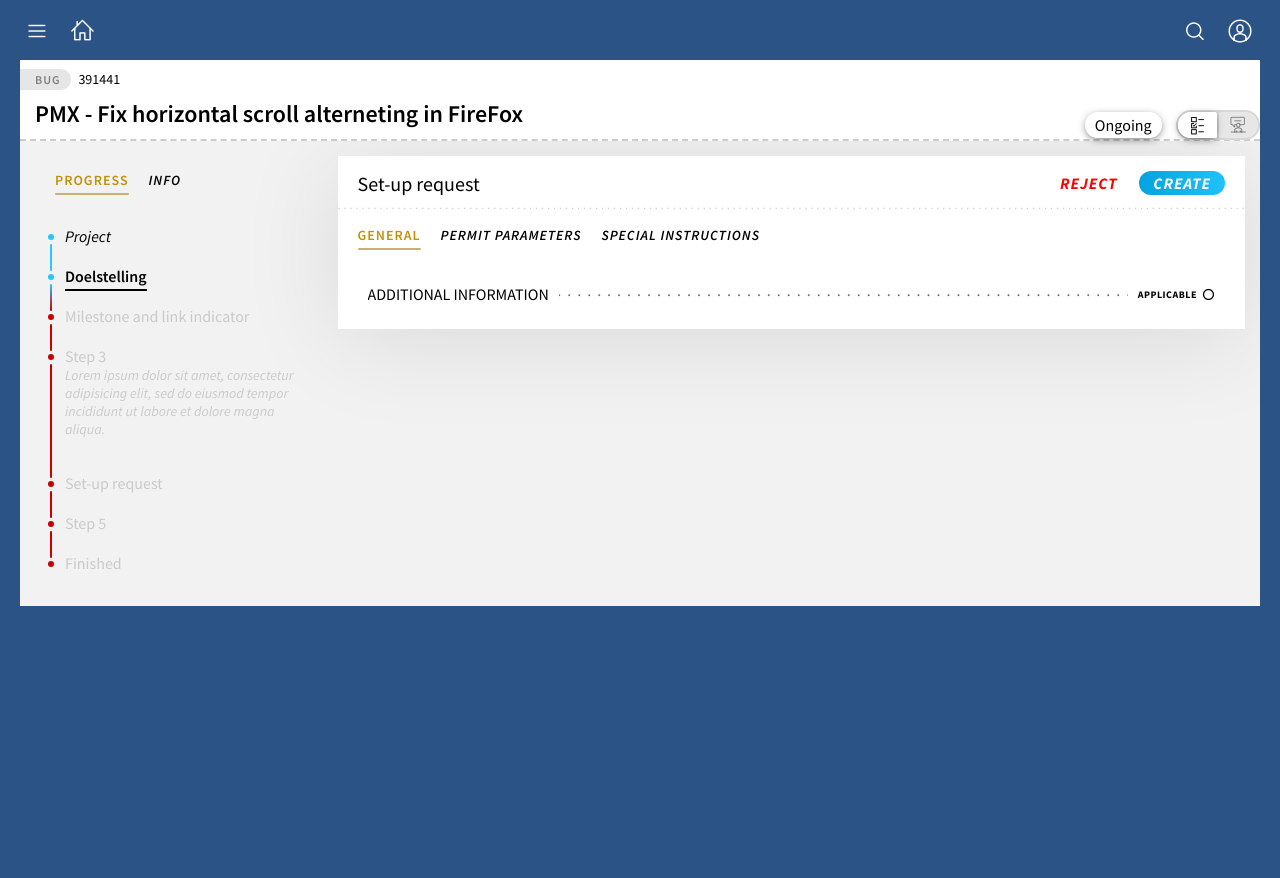
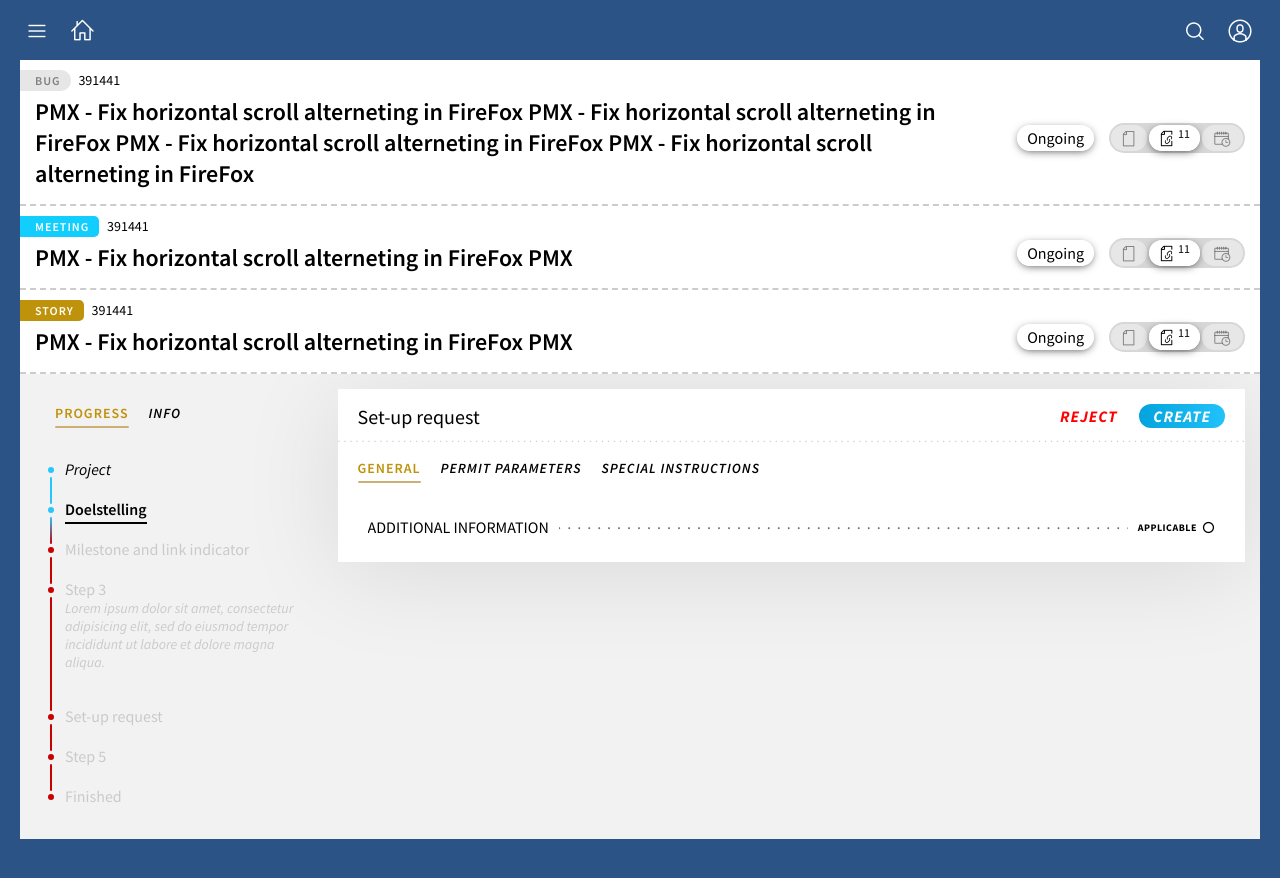
Before and after one commit to lordblendi/tracker-mockup, a Jekyll site: the page built from index.md, in a window 1280 px wide. Shown: the top 878 px of the page. Built offline with Jekyll 4.4.1, drawn with Linux system fonts in a browser that asks for light colours; nearby versions of some CDN libraries; comment, search, counter and statistics services are not loaded.

Commit message:
update itme headers

```diff
--- a/_includes/blocks/item-header.html
+++ b/_includes/blocks/item-header.html
@@ -1,12 +1,14 @@
 <header class="item-header">
+  <div class="item-header__title">
     <div class="item-header__meta">
       <span class="item-header__type item-header__type--bug">Bug</span>
       <span class="item-header__id">391441</span>
     </div>
-
-  <h2 class="item-header__title">PMX - Fix horizontal scroll alterneting in FireFox</h2>
+    <h2>PMX - Fix horizontal scroll alterneting in FireFox PMX - Fix horizontal scroll alterneting in FireFox PMX - Fix horizontal scroll alterneting in FireFox PMX - Fix horizontal scroll alterneting in FireFox</h2>
+  </div>
 
   <div class="item-header__actions">
+    <div class="item-header__action">
       <div class="pmx-selector">
         <div class="pmx-selector__item pmx-selector__item--selected">
           <div class="pmx-selector__block">
@@ -14,19 +16,121 @@
           </div>
         </div>
       </div>
+    </div>
 
-    <div class="pmx-selector pmx-selector--expanded pmx-selector--multiselect JS_selector">
-      <div class="pmx-selector__item pmx-selector__item--selected JS_selectorItem JS_toggle-progress">
+    <div class="item-header__action">
+      <div class="pmx-selector pmx-selector--expanded pmx-selector--toggleselect JS_selector">
+        <div class="pmx-selector__item JS_selectorItem JS_toggle-progress">
           <div class="pmx-selector__block">
-          <div class="pmx-selector__blockPart pmx-selector__blockPart--prefix">ण</div>
+            <div class="pmx-selector__blockPart pmx-selector__blockPart--prefix">च</div>
           </div>
         </div>
         <div class="pmx-selector__itemSeperator"></div>
-      <div class="pmx-selector__item JS_selectorItem JS_toggle-comments">
+        <div class="pmx-selector__item pmx-selector__item--selected JS_selectorItem JS_toggle-comments">
           <div class="pmx-selector__block">
-          <div class="pmx-selector__blockPart pmx-selector__blockPart--prefix">स</div>
+            <div class="pmx-selector__blockPart pmx-selector__blockPart--prefix">ރ</div>
+            <div class="pmx-selector__blockPart pmx-selector__blockPart--counter"><sup>11</sup></div>
+          </div>
+        </div>
+        <div class="pmx-selector__itemSeperator"></div>
+        <div class="pmx-selector__item JS_selectorItem">
+          <div class="pmx-selector__block">
+            <div class="pmx-selector__blockPart pmx-selector__blockPart--prefix">झ</div>
+          </div>
         </div>
       </div>
     </div>
   </div>
 </header>
+
+
+<header class="item-header">
+  <div class="item-header__title">
+    <div class="item-header__meta">
+      <span class="item-header__type item-header__type--meeting">Meeting</span>
+      <span class="item-header__id">391441</span>
+    </div>
+    <h2>PMX - Fix horizontal scroll alterneting in FireFox PMX</h2>
+  </div>
+
+  <div class="item-header__actions">
+    <div class="item-header__action">
+      <div class="pmx-selector">
+        <div class="pmx-selector__item pmx-selector__item--selected">
+          <div class="pmx-selector__block">
+            <div class="pmx-selector__blockPart pmx-selector__blockPart--field">Ongoing</div>
+          </div>
+        </div>
+      </div>
+    </div>
+
+    <div class="item-header__action">
+      <div class="pmx-selector pmx-selector--expanded pmx-selector--toggleselect JS_selector">
+        <div class="pmx-selector__item JS_selectorItem JS_toggle-progress">
+          <div class="pmx-selector__block">
+            <div class="pmx-selector__blockPart pmx-selector__blockPart--prefix">च</div>
+          </div>
+        </div>
+        <div class="pmx-selector__itemSeperator"></div>
+        <div class="pmx-selector__item pmx-selector__item--selected JS_selectorItem JS_toggle-comments">
+          <div class="pmx-selector__block">
+            <div class="pmx-selector__blockPart pmx-selector__blockPart--prefix">ރ</div>
+            <div class="pmx-selector__blockPart pmx-selector__blockPart--counter"><sup>11</sup></div>
+          </div>
+        </div>
+        <div class="pmx-selector__itemSeperator"></div>
+        <div class="pmx-selector__item JS_selectorItem">
+          <div class="pmx-selector__block">
+            <div class="pmx-selector__blockPart pmx-selector__blockPart--prefix">झ</div>
+          </div>
+        </div>
+      </div>
+    </div>
+  </div>
+</header>
+
+
+<header class="item-header">
+  <div class="item-header__title">
+    <div class="item-header__meta">
+      <span class="item-header__type item-header__type--story">Story</span>
+      <span class="item-header__id">391441</span>
+    </div>
+    <h2>PMX - Fix horizontal scroll alterneting in FireFox PMX</h2>
+  </div>
+
+  <div class="item-header__actions">
+    <div class="item-header__action">
+      <div class="pmx-selector">
+        <div class="pmx-selector__item pmx-selector__item--selected">
+          <div class="pmx-selector__block">
+            <div class="pmx-selector__blockPart pmx-selector__blockPart--field">Ongoing</div>
+          </div>
+        </div>
+      </div>
+    </div>
+
+    <div class="item-header__action">
+      <div class="pmx-selector pmx-selector--expanded pmx-selector--toggleselect JS_selector">
+        <div class="pmx-selector__item JS_selectorItem JS_toggle-progress">
+          <div class="pmx-selector__block">
+            <div class="pmx-selector__blockPart pmx-selector__blockPart--prefix">च</div>
+          </div>
+        </div>
+        <div class="pmx-selector__itemSeperator"></div>
+        <div class="pmx-selector__item pmx-selector__item--selected JS_selectorItem JS_toggle-comments">
+          <div class="pmx-selector__block">
+            <div class="pmx-selector__blockPart pmx-selector__blockPart--prefix">ރ</div>
+            <div class="pmx-selector__blockPart pmx-selector__blockPart--counter"><sup>11</sup></div>
+          </div>
+        </div>
+        <div class="pmx-selector__itemSeperator"></div>
+        <div class="pmx-selector__item JS_selectorItem">
+          <div class="pmx-selector__block">
+            <div class="pmx-selector__blockPart pmx-selector__blockPart--prefix">झ</div>
+          </div>
+        </div>
+      </div>
+    </div>
+  </div>
+</header>
--- a/sass/blocks/item-header.scss
+++ b/sass/blocks/item-header.scss
@@ -10,49 +10,50 @@
     position: relative;
     background-color: #FFF;
     border-bottom: 2px dashed #CCC;
+    padding: 10px 15px;
+
+    &__title {
+      position: relative;
+      display: inline-block;
+      max-width: 75%;
+
+      h2 {
+        font-weight: 600;
+        font-size: 24px;
+        margin: 5px 0;
+      }
+    }
 
     &__meta {
       position: relative;
-      padding: 10px 0;
+      margin: 0 0 0 -15px;
     }
 
     &__type {
+      display: inline-block;
+      background-color: #e6e6e6;
+      padding: 3px 10px 3px 15px;
+      font-size: 12px;
+      font-style: normal;
+      font-weight: 600;
+      letter-spacing: 1px;
+      text-transform: uppercase;
+      color: #808080;
+
       &--meeting {
-        position: relative;
-        display: inline-block;
-        background-color: #bf920b;
+        background-color: #11ceff;
         color: #FFF;
-        text-transform: uppercase;
-        font-size: 10px;
-        font-weight: 700;
-        padding: 1px 5px 1px 15px;
-        margin: 8px 0 0;
+        border-radius: 0 5px 5px 0;
       }
 
       &--bug {
-        background-color: #e6e6e6;
-        padding: 3px 10px 3px 15px;
         border-radius: 0 10px 10px 0;
-        margin: 8px 0 0 0;
-        font-size: 12px;
-        font-style: normal;
-        font-weight: 600;
-        letter-spacing: 1px;
-        text-transform: uppercase;
-        color: #808080;
       }
 
       &--story {
-        position: relative;
-        display: inline-block;
-        background-color: #11cfff;
+        background-color: #BF920B;
         color: #FFF;
-        text-transform: uppercase;
-        font-size: 10px;
-        font-weight: 600;
-        padding: 12px 5px 3px;
-        margin: 0 0 0 17px;
-        letter-spacing: 1px;
+        border-radius: 0 5px 5px 0;
       }
     }
 
@@ -60,22 +61,19 @@
       margin: 0 5px;
     }
 
-    &__title {
-      position: relative;
-      display: inline-block;
-      font-weight: 600;
-      font-size: 24px;
-      color: #000;
-      padding: 0 15px 10px 15px;
+    &__actions {
+      position: absolute;
+      right: 15px;
+      top: 50%;
+      transform: translateY(-50%);
+      max-width: 25%;
+      width: 100%;
+      text-align: right;
     }
 
-    &__actions {
+    &__action {
       display: inline-block;
-      float: right;
-
-      .pmx-selector {
-        margin: 0 0 0 10px;
-      }
+      margin: 0 0 0 10px;
     }
   }
 }
--- a/sass/components/breadcrumbs.scss
+++ b/sass/components/breadcrumbs.scss
@@ -5,7 +5,8 @@
   position: relative;
   padding: 10px;
   margin: 0 20px;
-  background-color: #D9D9D9;
+  background: rgb(193,193,193);
+  background: linear-gradient(0deg, rgba(193,193,193,1) 0%, rgba(211,211,211,1) 20%, rgba(217,217,217,1) 100%);
 
 	&:hover {
     .breadcrumbs__item {
@@ -22,14 +23,11 @@
     opacity: .5;
 
     &::after {
-      content: 'ܐ';
-      font-family: 'tenforce', sans-serif;
-      font-size: 30px;
-      transform: rotate(15deg);
-      display: inline-block;
+      content: '/';
+      font-size: 22px;
       position: absolute;
       top: 0;
-      right: -17px;
+      right: -13px;
     }
 
 		&--active {
@@ -48,6 +46,7 @@
 
   .pmx-link {
     transition: all .3s ease-in-out;
+    font-size: 16px;
 
     a {
       display: inline-block;
--- a/sass/components/pmx-selector.scss
+++ b/sass/components/pmx-selector.scss
@@ -363,6 +363,15 @@
         color: #808080;
         line-height: 28px;
       }
+
+      &--counter {
+        padding-left: 0;
+        margin-left: -7px;
+
+        sup {
+          padding: 0;
+        }
+      }
     }
   }
 }
```
Lines whose indentation alone changed are shown as unchanged.
